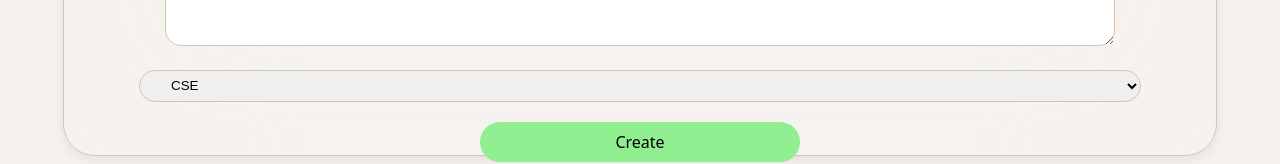
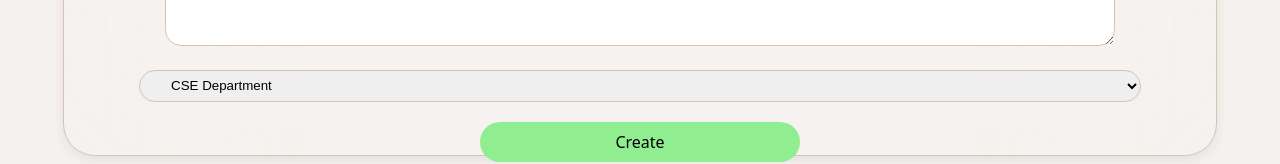
Before and after one commit to RajwardhanZambare/CampusResolve, a React (Vite) app in the folder frontend/: page /create-post in a window 1280 px wide. Shown: the part 486-650 px from the top of the page. Built offline with nearby package versions, Linux system fonts and the light colour scheme; sample sign-in values are in the browser's storage.

Commit message:
added more departments for posting complaints

```diff
--- a/frontend/src/pages/CreatePost.jsx
+++ b/frontend/src/pages/CreatePost.jsx
@@ -89,10 +89,16 @@ const CreatePost = () => {
                             value={location}
                             onChange={(e) => setLocation(e.target.value)}
                         >
-                            <option value="cse">CSE</option>
-                            <option value="electrical">Electrical</option>
-                            <option value="mechanical">Mechanical</option>
-                            <option value="entc">ENTC</option>
+                            <option value="cse department">CSE Department</option>
+                            <option value="electrical department">Electrical Department</option>
+                            <option value="entc department">ENTC Department</option>
+                            <option value="mechanical department">Mechanical Department</option>
+                            <option value="civil department">Civil Department</option>
+                            <option value="aiml department">AIML Department</option>
+                            <option value="aids department">AIDS Department</option>
+                            <option value="textile department">Textile Department</option>
+                            <option value="first year department">First Year Department</option>
+                            <option value="library">Library</option>
                         </select>
                         {error && <p className="error-msg">{error}</p>}
                     </div>
--- a/frontend/src/pages/Home.jsx
+++ b/frontend/src/pages/Home.jsx
@@ -11,6 +11,7 @@ const Home = ({ darkmode, setDarkmode }) => {
     }
 
     const navigate = useNavigate()
+
     return (
         <div className='home-div'>
             <div className="top-div">
@@ -18,15 +19,21 @@ const Home = ({ darkmode, setDarkmode }) => {
                     handleDepartment(e)
                 }}>
                     <option value="all">All</option>
-                    <option value="cse">CSE</option>
-                    <option value="electrical">Electrical</option>
-                    <option value="entc">ENTC</option>
-                    <option value="mechanical">Mechanical</option>
+                    <option value="cse department">CSE Department</option>
+                    <option value="electrical department">Electrical Department</option>
+                    <option value="entc department">ENTC Department</option>
+                    <option value="mechanical department">Mechanical Department</option>
+                    <option value="civil department">Civil Department</option>
+                    <option value="aiml department">AIML Department</option>
+                    <option value="aids department">AIDS Department</option>
+                    <option value="textile department">Textile Department</option>
+                    <option value="first year department">First Year Department</option>
+                    <option value="library">Library</option>
                 </select>
                 <input type='text' placeholder='search a post'></input>
                 <button className='theme-btn' onClick={() => setDarkmode(!darkmode)}>
-                    <svg xmlns="http://www.w3.org/2000/svg" width="24" height="24" viewBox="0 0 24 24" fill="none" stroke="currentColor" stroke-width="2" stroke-linecap="round" stroke-linejoin="round" class="lucide lucide-sun-icon lucide-sun"><circle cx="12" cy="12" r="4" /><path d="M12 2v2" /><path d="M12 20v2" /><path d="m4.93 4.93 1.41 1.41" /><path d="m17.66 17.66 1.41 1.41" /><path d="M2 12h2" /><path d="M20 12h2" /><path d="m6.34 17.66-1.41 1.41" /><path d="m19.07 4.93-1.41 1.41" /></svg>
-                    <svg xmlns="http://www.w3.org/2000/svg" width="24" height="24" viewBox="0 0 24 24" fill="none" stroke="currentColor" stroke-width="2" stroke-linecap="round" stroke-linejoin="round" class="lucide lucide-moon-icon lucide-moon"><path d="M20.985 12.486a9 9 0 1 1-9.473-9.472c.405-.022.617.46.402.803a6 6 0 0 0 8.268 8.268c.344-.215.825-.004.803.401" /></svg>
+                    <svg xmlns="http://www.w3.org/2000/svg" width="24" height="24" viewBox="0 0 24 24" fill="none" stroke="currentColor" strokeWidth="2" strokeLinecap="round" strokeLinejoin="round"><circle cx="12" cy="12" r="4" /><path d="M12 2v2" /><path d="M12 20v2" /><path d="m4.93 4.93 1.41 1.41" /><path d="m17.66 17.66 1.41 1.41" /><path d="M2 12h2" /><path d="M20 12h2" /><path d="m6.34 17.66-1.41 1.41" /><path d="m19.07 4.93-1.41 1.41" /></svg>
+                    <svg xmlns="http://www.w3.org/2000/svg" width="24" height="24" viewBox="0 0 24 24" fill="none" stroke="currentColor" strokeWidth="2" strokeLinecap="round" strokeLinejoin="round"><path d="M20.985 12.486a9 9 0 1 1-9.473-9.472c.405-.022.617.46.402.803a6 6 0 0 0 8.268 8.268c.344-.215.825-.004.803.401" /></svg>
                 </button>
             </div>
             <div className="feed-div">
@@ -35,21 +42,17 @@ const Home = ({ darkmode, setDarkmode }) => {
             <div className="bottom-div">
                 <div className="left">
                     <button>
-                        <svg xmlns="http://www.w3.org/2000/svg" width="24" height="24" viewBox="0 0 24 24" fill="none" stroke="currentColor" stroke-width="2" stroke-linecap="round" stroke-linejoin="round" class="lucide lucide-house-icon lucide-house"><path d="M15 21v-8a1 1 0 0 0-1-1h-4a1 1 0 0 0-1 1v8" /><path d="M3 10a2 2 0 0 1 .709-1.528l7-6a2 2 0 0 1 2.582 0l7 6A2 2 0 0 1 21 10v9a2 2 0 0 1-2 2H5a2 2 0 0 1-2-2z" /></svg>
+                        <svg xmlns="http://www.w3.org/2000/svg" width="24" height="24" viewBox="0 0 24 24" fill="none" stroke="currentColor" strokeWidth="2" strokeLinecap="round" strokeLinejoin="round"><path d="M15 21v-8a1 1 0 0 0-1-1h-4a1 1 0 0 0-1 1v8" /><path d="M3 10a2 2 0 0 1 .709-1.528l7-6a2 2 0 0 1 2.582 0l7 6A2 2 0 0 1 21 10v9a2 2 0 0 1-2 2H5a2 2 0 0 1-2-2z" /></svg>
                     </button>
                 </div>
                 <div className="center">
-                    <button onClick={() => {
-                        navigate('/create-post')
-                    }}>
-                        <svg xmlns="http://www.w3.org/2000/svg" width="24" height="24" viewBox="0 0 24 24" fill="none" stroke="currentColor" stroke-width="2" stroke-linecap="round" stroke-linejoin="round" class="lucide lucide-plus-icon lucide-plus"><path d="M5 12h14" /><path d="M12 5v14" /></svg>
+                    <button onClick={() => navigate('/create-post')}>
+                        <svg xmlns="http://www.w3.org/2000/svg" width="24" height="24" viewBox="0 0 24 24" fill="none" stroke="currentColor" strokeWidth="2" strokeLinecap="round" strokeLinejoin="round"><path d="M5 12h14" /><path d="M12 5v14" /></svg>
                     </button>
                 </div>
                 <div className="right">
-                    <button onClick={() => {
-                        navigate('/profile')
-                    }}>
-                        <svg xmlns="http://www.w3.org/2000/svg" width="24" height="24" viewBox="0 0 24 24" fill="none" stroke="currentColor" stroke-width="2" stroke-linecap="round" stroke-linejoin="round" class="lucide lucide-user-icon lucide-user"><path d="M19 21v-2a4 4 0 0 0-4-4H9a4 4 0 0 0-4 4v2" /><circle cx="12" cy="7" r="4" /></svg>
+                    <button onClick={() => navigate('/profile')}>
+                        <svg xmlns="http://www.w3.org/2000/svg" width="24" height="24" viewBox="0 0 24 24" fill="none" stroke="currentColor" strokeWidth="2" strokeLinecap="round" strokeLinejoin="round"><path d="M19 21v-2a4 4 0 0 0-4-4H9a4 4 0 0 0-4 4v2" /><circle cx="12" cy="7" r="4" /></svg>
                     </button>
                 </div>
             </div>
```
